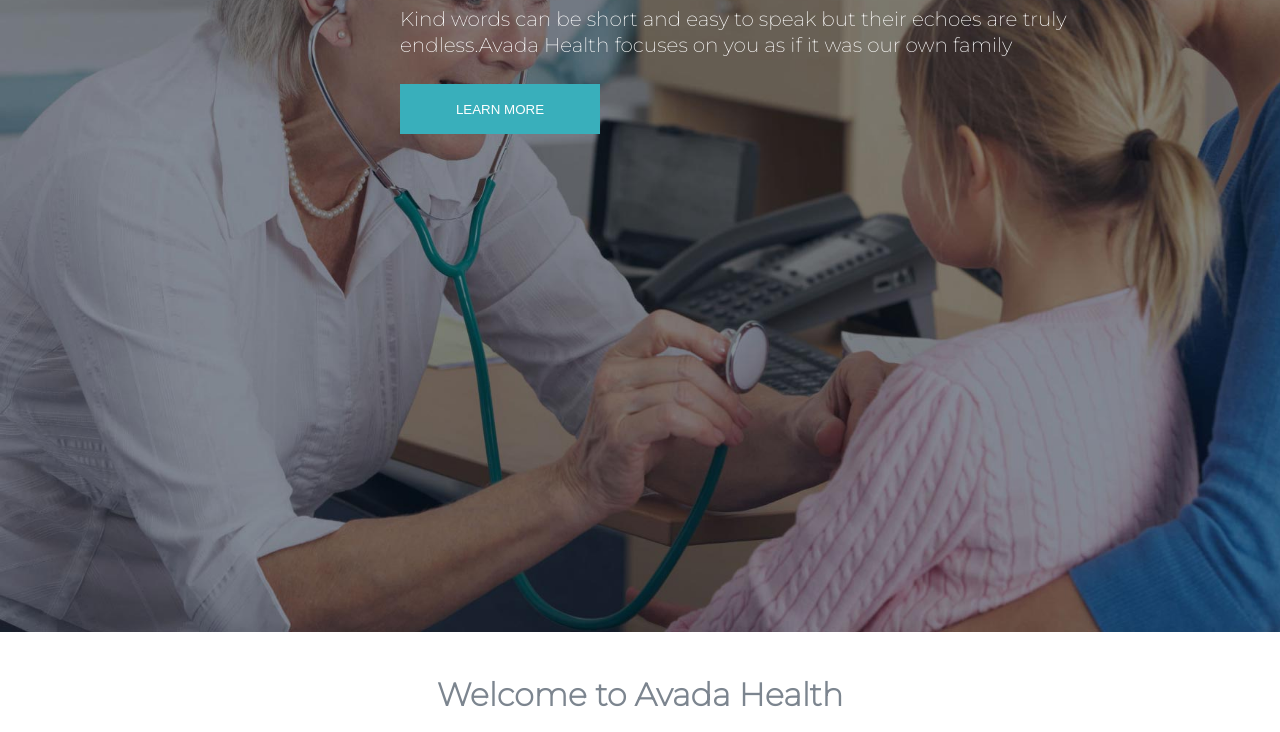
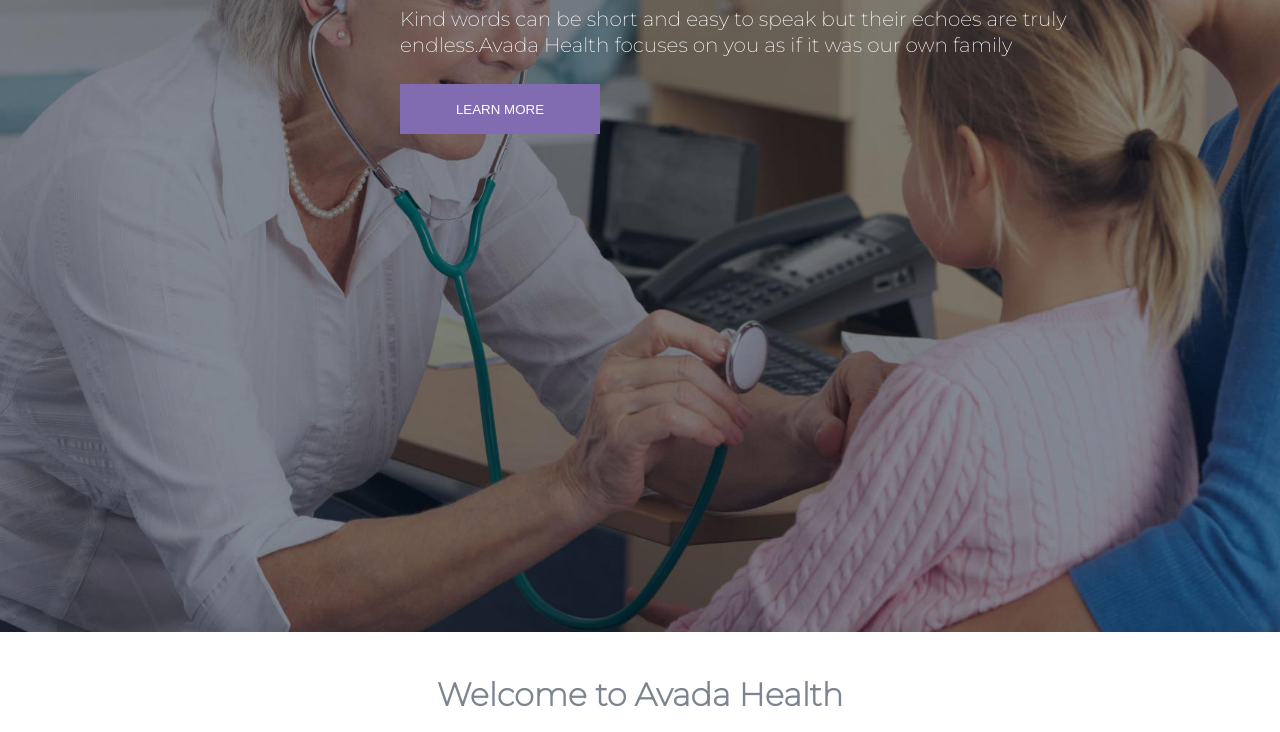
Before and after one commit to adele-recubini/proj-html-vuejs, a website: page index.html in a window 1280 px wide. Shown: the part 268-1000 px from the top of the page. Drawn offline with nearby package versions, Linux system fonts and the light colour scheme.

Commit message:
modifiche colore cliente

```diff
--- a/src/_colors.scss
+++ b/src/_colors.scss
@@ -1,5 +1,5 @@
 $word: #ffff;
-$button: #39afbb;
+$button: #816cb2;
 $words:#bcbcbd;
 $bg-color:#f1efef;
 $h4color:#0f1d2d;
```
Also changed, not shown: dist/app.css.
